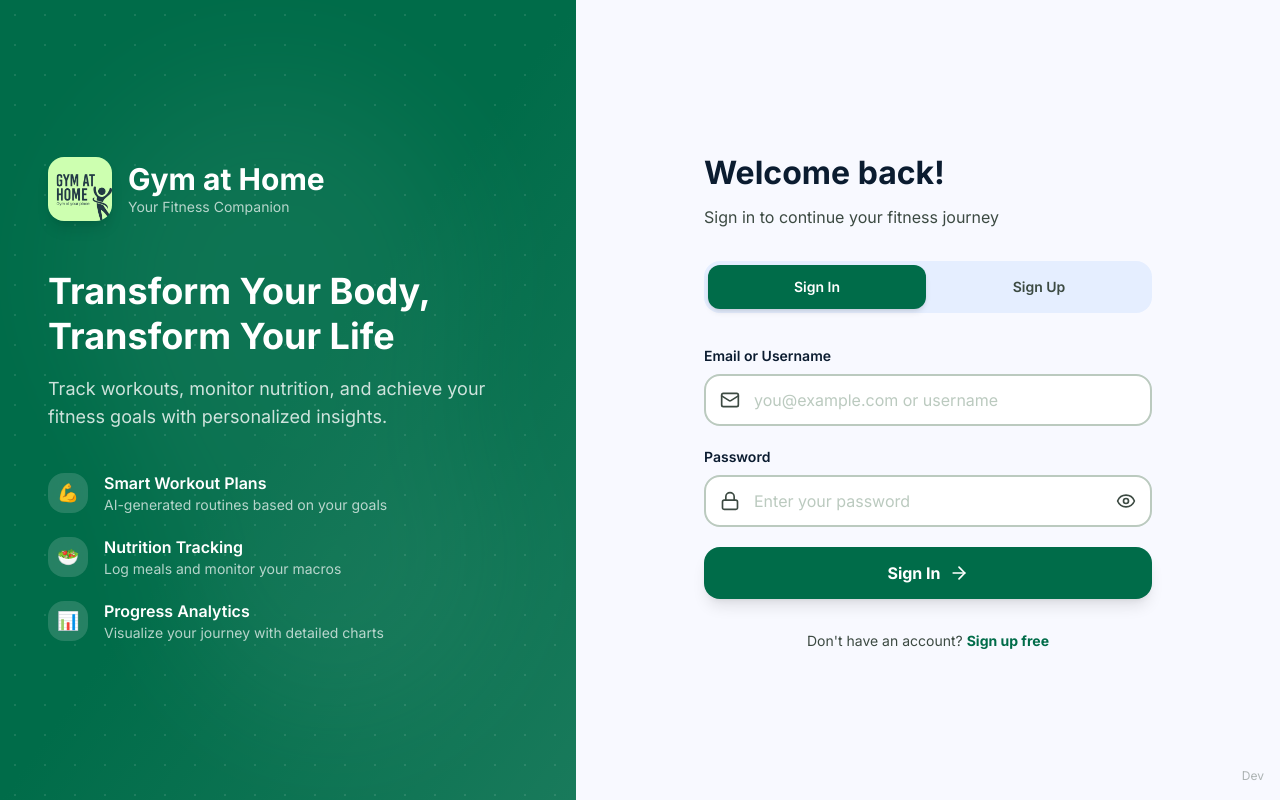
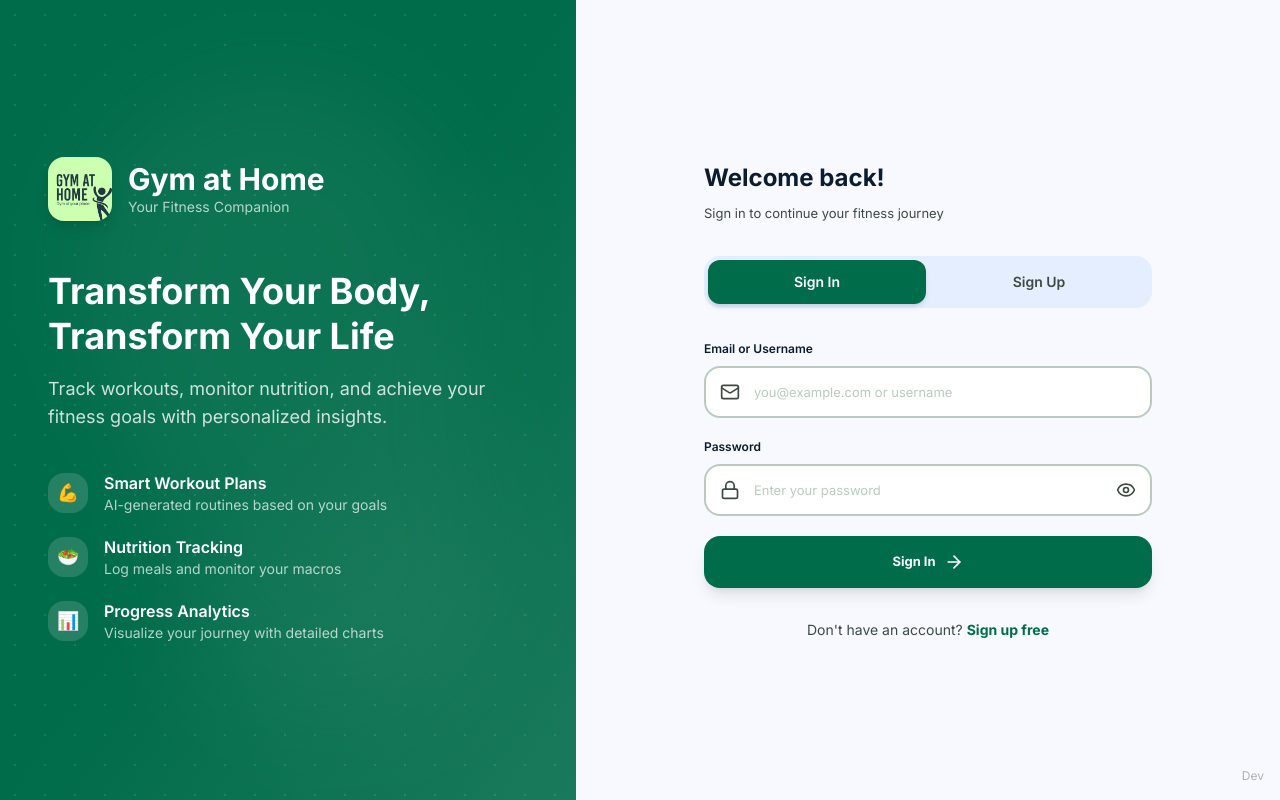
Before and after one commit to wanderer3442-arch/Venco, a Next.js app: page /login in a window 1280 px wide. Built offline with nearby package versions, Linux system fonts and the light colour scheme.

Commit message:
style: reduce font sizes and tighten spacing for cleaner compact UI

```diff
--- a/src/app/globals.css
+++ b/src/app/globals.css
@@ -41,23 +41,23 @@
   --color-warning: #e29100;
   --color-info: #0058be;
 
-  /* Typography Scale */
+  /* Typography Scale — compact */
   --font-sans: 'Inter', ui-sans-serif, system-ui, sans-serif;
 
-  --text-display-lg: clamp(32px, 6vw, 48px);
-  --text-headline-lg: clamp(22px, 4vw, 32px);
-  --text-headline-md: clamp(18px, 3vw, 24px);
-  --text-headline-sm: clamp(15px, 2.5vw, 20px);
-  --text-body-lg: 18px;
-  --text-body-md: 16px;
-  --text-label-md: 14px;
-  --text-label-sm: 12px;
-  --text-stat-value: clamp(20px, 3.5vw, 28px);
+  --text-display-lg: clamp(24px, 4vw, 32px);
+  --text-headline-lg: clamp(18px, 3vw, 24px);
+  --text-headline-md: clamp(15px, 2.5vw, 18px);
+  --text-headline-sm: clamp(13px, 2vw, 16px);
+  --text-body-lg: 14px;
+  --text-body-md: 13px;
+  --text-label-md: 12px;
+  --text-label-sm: 11px;
+  --text-stat-value: clamp(16px, 2.5vw, 22px);
 
-  /* Spacing */
-  --spacing-gutter: 24px;
-  --spacing-section: 32px;
-  --spacing-card: 24px;
+  /* Spacing — tighter */
+  --spacing-gutter: 16px;
+  --spacing-section: 20px;
+  --spacing-card: 16px;
 
   /* Border Radius */
   --radius-sm: 0.25rem;
@@ -205,7 +205,7 @@ body {
 
 @media (hover: none) and (pointer: coarse) {
   button, a, [role="button"] {
-    min-height: 44px;
+    min-height: 36px;
   }
 }
 
```
Also changed, not shown: 1 other file (tests, documents, lock files or other folders).
